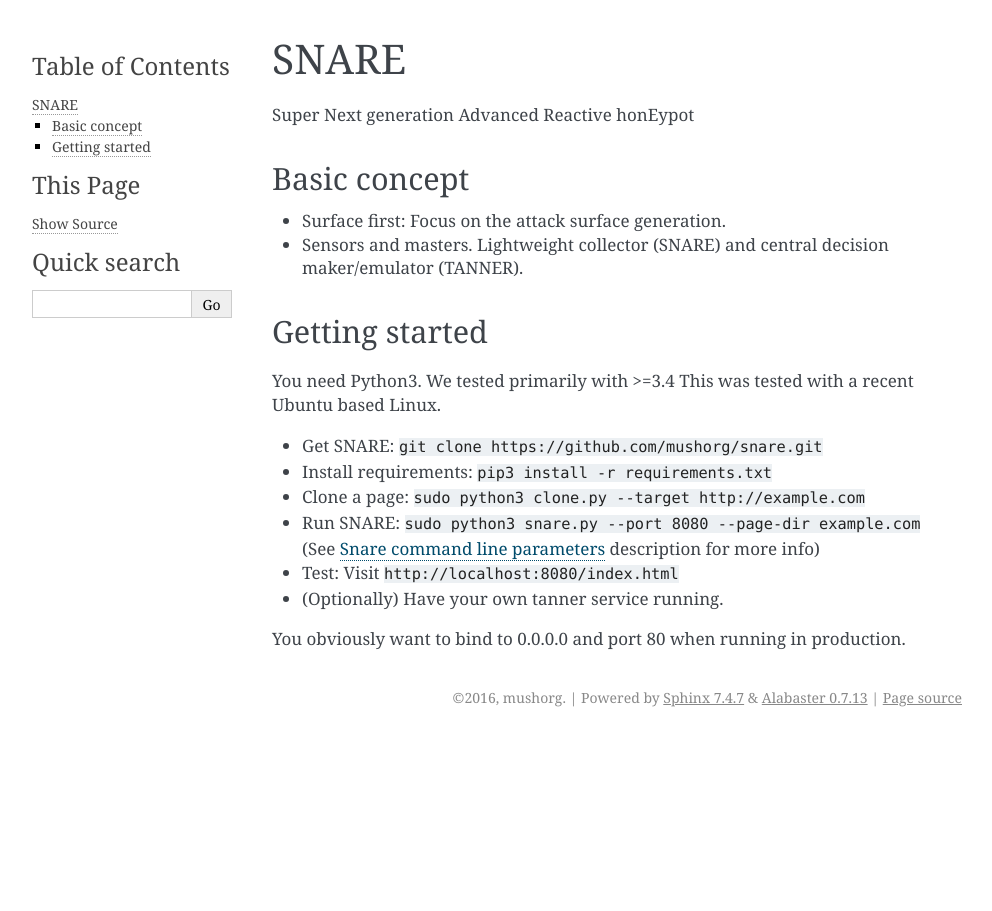
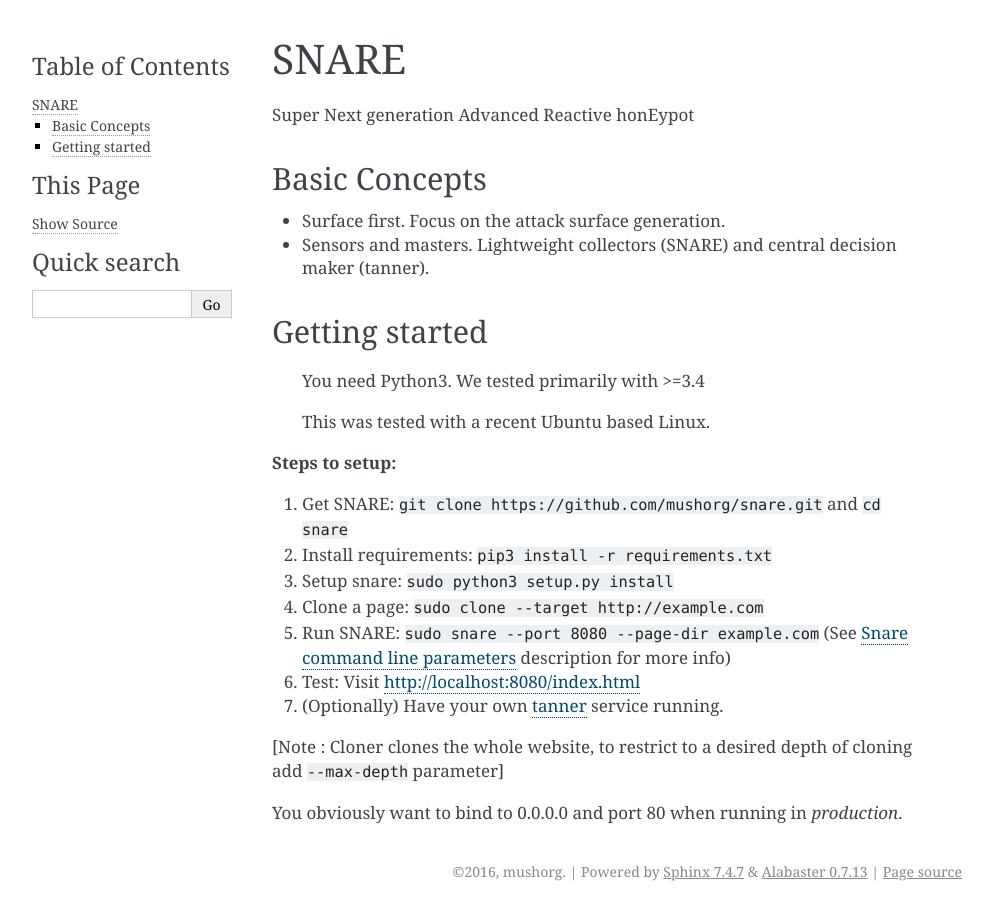
Before and after one commit to mushorg/snare, a Sphinx documentation site: the page built from docs/source/quick-start.rst, in a window 1280 px wide. Shown: the whole page, without its empty margins (148-1140 px from the left). Built offline with Sphinx 7.4.7, drawn with Linux system fonts in a browser that asks for light colours.

```diff
--- a/docs/source/cloner.rst
+++ b/docs/source/cloner.rst
@@ -5,7 +5,7 @@ Cloner clones the website that we require to be served by snare.
 
 Cloner command line parameters
 ~~~~~~~~~~~~~~~~~~~~~~~~~~~~~~
-clone.py [**--target** *website_url* ] [**--max-depth** *clone_depth*]
+clone [**--target** *website_url* ] [**--max-depth** *clone_depth*]
 
 Description
 ~~~~~~~~~~~
--- a/docs/source/parameters.rst
+++ b/docs/source/parameters.rst
@@ -1,6 +1,7 @@
 Snare command line parameters
 =============================
-snare.py [**--page-dir** *folder* ] [**--list-pages**]
+snare [**--page-dir** *folder* ] [**--list-pages**]
+[**--host-ip**]
 [**--index-page** *filename*] [**--port** *port*]
 [**--interface** *ip_addr*] [**--debug** ]
 [**--tanner** *tanner_ip**] [**--skip-check-version**]
@@ -13,6 +14,7 @@ Description
 
 * **page--dir** -- name of the folder to be served
 * **list--pages** -- list available pages
+* **host--ip** -- host ip to bind to, default: localhost
 * **index--page** -- file name of the index page, default: index.html
 * **port** -- port to listen on, default: 8080
 * **interface** -- interface to bind to
--- a/docs/source/quick-start.rst
+++ b/docs/source/quick-start.rst
@@ -1,24 +1,40 @@
 SNARE
 =====
+
 Super Next generation Advanced Reactive honEypot
 
-Basic concept
-"""""""""""""
-* Surface first: Focus on the attack surface generation.
-* Sensors and masters. Lightweight collector (SNARE) and central decision maker/emulator (TANNER).
+Basic Concepts
+""""""""""""""
+
+* Surface first. Focus on the attack surface generation.
+* Sensors and masters. Lightweight collectors (SNARE) and central decision maker (tanner).
+
 
 Getting started
 """""""""""""""
 
-You need Python3. We tested primarily with >=3.4
-This was tested with a recent Ubuntu based Linux.
+ You need Python3. We tested primarily with >=3.4
 
-* Get SNARE: ``git clone https://github.com/mushorg/snare.git``
-* Install requirements: ``pip3 install -r requirements.txt``
-* Clone a page: ``sudo python3 clone.py --target http://example.com``
-* Run SNARE: ``sudo python3 snare.py --port 8080 --page-dir example.com`` (See :doc:`parameters` description for more info)
-* Test: Visit ``http://localhost:8080/index.html``
-* (Optionally) Have your own tanner service running.
+ This was tested with a recent Ubuntu based Linux.
 
+**Steps to setup:**
 
-You obviously want to bind to 0.0.0.0 and port 80 when running in production.
+1. Get SNARE: ``git clone https://github.com/mushorg/snare.git`` and ``cd snare``
+
+2. Install requirements: ``pip3 install -r requirements.txt``
+
+3. Setup snare: ``sudo python3 setup.py install``
+
+4. Clone a page: ``sudo clone --target http://example.com``
+
+5. Run SNARE: ``sudo snare --port 8080 --page-dir example.com`` (See :doc:`parameters` description for more info)
+
+6. Test: Visit http://localhost:8080/index.html
+
+7. (Optionally) Have your own tanner_ service running.
+
+.. _tanner: https://github.com/mushorg/tanner
+
+[Note : Cloner clones the whole website, to restrict to a desired depth of cloning add ``--max-depth`` parameter]
+
+You obviously want to bind to 0.0.0.0 and port 80 when running in *production*.
```
Also changed, not shown: README.md (+16 -11 lines).
